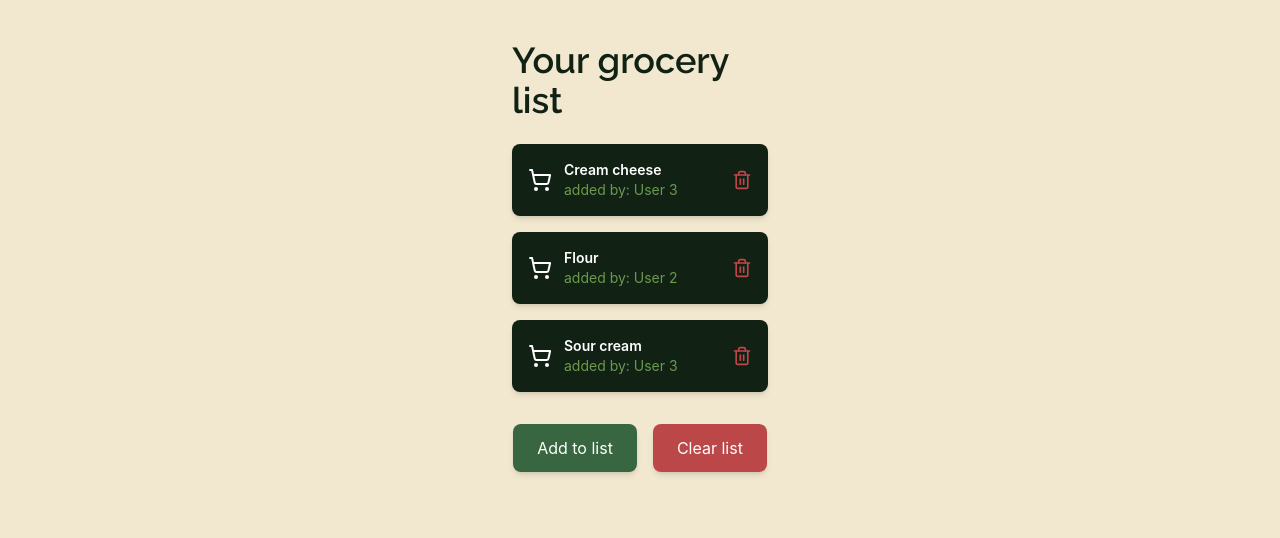
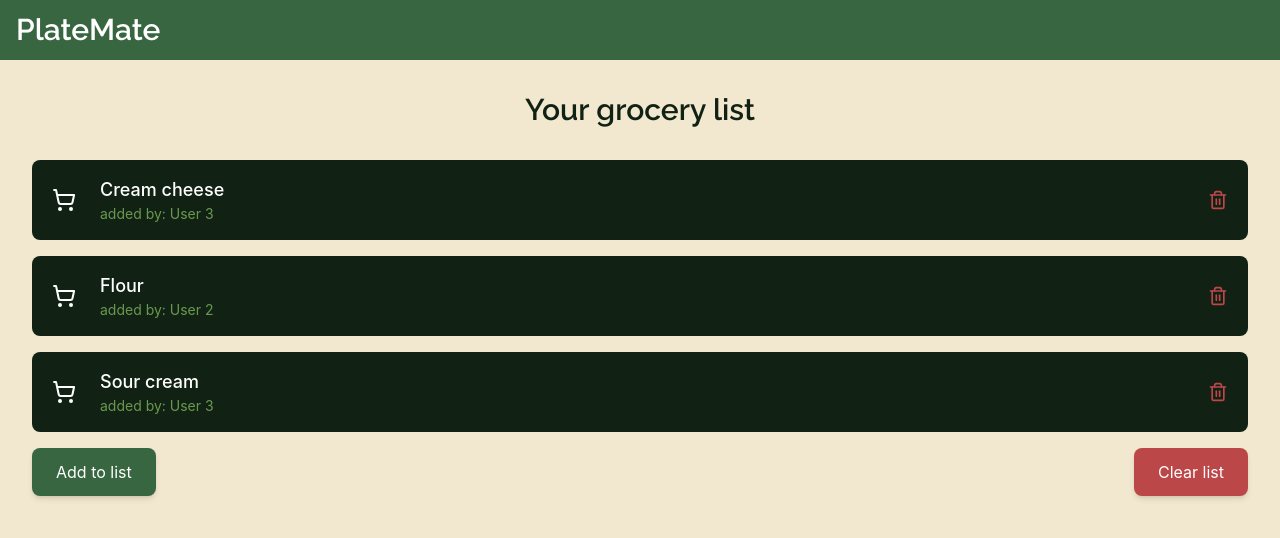
Before and after one commit to Alexia-Crisan/PlateMate, a React (Create React App) app in the folder frontend/: page /list in a window 1280 px wide. Shown: the top 538 px of the page. Built offline with nearby package versions, Linux system fonts and the light colour scheme.

Commit message:
fixed alexia's styling :)

```diff
--- a/frontend/src/App.js
+++ /dev/null
@@ -1,19 +0,0 @@
-import { BrowserRouter as Router, Routes, Route } from "react-router-dom";
-import Home from "./pages/Home";
-import Cirlce from "./pages/Circle";
-import GroceryList from "./pages/GroceryList";
-
-
-function App() {
-  return (
-    <Router>
-      <Routes>
-        <Route path="/" element={<Home />} />
-        <Route path="/circle/:id" element={<Cirlce />} />
-        <Route path="/list" element={<GroceryList />} />
-      </Routes>
-    </Router>
-  );
-}
-
-export default App;
--- /dev/null
+++ b/frontend/src/App.jsx
@@ -0,0 +1,24 @@
+import { BrowserRouter as Router, Routes, Route } from "react-router-dom";
+import Home from "./pages/Home";
+import Cirlce from "./pages/Circle";
+import GroceryList from "./pages/GroceryList";
+import Navbar from "./components/Navbar";
+
+function App() {
+  return (
+    <>
+      <Navbar />
+      <div className="m-8">
+        <Router>
+          <Routes>
+            <Route path="/" element={<Home />} />
+            <Route path="/circle/:id" element={<Cirlce />} />
+            <Route path="/list" element={<GroceryList />} />
+          </Routes>
+        </Router>
+      </div>
+    </>
+  );
+}
+
+export default App;
--- a/frontend/src/components/LineItem.jsx
+++ b/frontend/src/components/LineItem.jsx
@@ -1,31 +1,28 @@
-import React from "react";
-
 export default function LineItem({
   title,
   bottomText,
   leftIcon: LeftIcon,
   rightIcon: RightIcon,
-  onRightIconClick
+  onRightIconClick,
 }) {
   return (
-    <div
+    <ul
       key={title}
-      className="p-4 rounded-lg flex justify-between items-center shadow-md bg-ogreen-900"
+      className="py-4 px-5 rounded-lg flex justify-between items-center bg-ogreen-900"
     >
-      <div className="flex items-center space-x-3">
-        <LeftIcon className="w-6 h-6 text-white" />
-          <div>
-            <p className="font-semibold text-white">{title}</p>
-            <p className="text-sm text-ogreen-400">{bottomText}</p>
-          </div>
+      <div className="flex items-center space-x-6">
+        <LeftIcon className="text-white" />
+        <div>
+          <p className="font-medium text-lg text-white">{title}</p>
+          <p className="text-sm text-ogreen-400">{bottomText}</p>
+        </div>
       </div>
 
-      {RightIcon &&
-      (
+      {RightIcon && (
         <button onClick={onRightIconClick} aria-label={`Delete ${title}`}>
           <RightIcon className="w-5 h-5 text-ored-500 hover:text-ored-600" />
         </button>
       )}
-     </div>
+    </ul>
   );
 }
--- /dev/null
+++ b/frontend/src/components/Navbar.jsx
@@ -0,0 +1,7 @@
+export default function Navbar() {
+  return (
+    <nav className="py-3 bg-ogreen-500 text-white flex items-center px-4">
+      <h1>PlateMate</h1>
+    </nav>
+  );
+}
--- a/frontend/src/index.css
+++ b/frontend/src/index.css
@@ -10,7 +10,6 @@ body {
   -moz-osx-font-smoothing: grayscale;
   @apply bg-oyellow-200;
   @apply text-ogreen-900;
-  @apply mx-12 md:mx-64;
 }
 
 code {
@@ -26,15 +25,15 @@ h3 {
 
 h1 {
   @apply font-semibold;
-  @apply text-4xl;
+  @apply text-3xl;
 }
 
 h2 {
-  @apply text-3xl;
+  @apply text-2xl;
 }
 
 h3 {
-  @apply text-2xl;
+  @apply text-xl;
 }
 
 p {
--- a/frontend/src/pages/GroceryList.js
+++ /dev/null
@@ -1,53 +0,0 @@
-import { useState } from "react";
-import { ShoppingCart, Trash2 } from "lucide-react";
-import LineItem from '../components/LineItem';
-
-export default function GroceryListPage() {
-  const [items, setItems] = useState([
-    { id: 1, name: "Cream cheese", user: "User 3" },
-    { id: 2, name: "Flour", user: "User 2" },
-    { id: 3, name: "Sour cream", user: "User 3" },
-  ]);
-
-  const handleDelete = (id) => {
-    setItems(items.filter((item) => item.id !== id));
-  };
-
-  const handleClear = () => {
-    setItems([]);
-  };
-
-  return (
-    <div className="min-h-screen flex-col justify-between flex items-center">
-      <main className="mx-12 md:mx-64 py-10 ">
-        <h1 className="font-semibold text-4xl mb-6 ">Your grocery list</h1>
-
-        <div className="space-y-4 max-w-md mx-auto">
-          {items.map((item) => (
-            <LineItem
-              key={item.id}
-              title={item.name}
-              bottomText={`added by: ${item.user}`}
-              leftIcon={ShoppingCart}
-              rightIcon={Trash2}
-              onRightIconClick={() => handleDelete(item.id)}
-            />
-          ))}
-        </div>
-
-        <div className="flex justify-center space-x-4 mt-8">
-          <button className="px-6 py-3 rounded-lg shadow-md bg-ogreen-500 text-white hover:bg-ogreen-600 active:bg-ogreen-700">
-            Add to list
-          </button>
-
-          <button
-            onClick={handleClear}
-            className="px-6 py-3 rounded-lg shadow-md bg-ored-500 text-white hover:bg-ored-600 active:bg-ored-700"
-          >
-            Clear list
-          </button>
-        </div>
-      </main>
-    </div>
-  );
-}
--- /dev/null
+++ b/frontend/src/pages/GroceryList.jsx
@@ -0,0 +1,51 @@
+import { useState } from "react";
+import { ShoppingCart, Trash2 } from "lucide-react";
+import LineItem from "../components/LineItem";
+
+export default function GroceryListPage() {
+  const [items, setItems] = useState([
+    { id: 1, name: "Cream cheese", user: "User 3" },
+    { id: 2, name: "Flour", user: "User 2" },
+    { id: 3, name: "Sour cream", user: "User 3" },
+  ]);
+
+  const handleDelete = (id) => {
+    setItems(items.filter((item) => item.id !== id));
+  };
+
+  const handleClear = () => {
+    setItems([]);
+  };
+
+  return (
+    <div className="flex-col justify-center flex items-center ">
+      <h1 className="mb-8">Your grocery list</h1>
+
+      <li className="space-y-4 list-none w-full">
+        {items.map((item) => (
+          <LineItem
+            key={item.id}
+            title={item.name}
+            bottomText={`added by: ${item.user}`}
+            leftIcon={ShoppingCart}
+            rightIcon={Trash2}
+            onRightIconClick={() => handleDelete(item.id)}
+          />
+        ))}
+      </li>
+
+      <div className="flex justify-between mt-4 w-full">
+        <button className="px-6 py-3 rounded-lg shadow-md bg-ogreen-500 text-white hover:bg-ogreen-600 active:bg-ogreen-700">
+          Add to list
+        </button>
+
+        <button
+          onClick={handleClear}
+          className="px-6 py-3 rounded-lg shadow-md bg-ored-500 text-white hover:bg-ored-600 active:bg-ored-700"
+        >
+          Clear list
+        </button>
+      </div>
+    </div>
+  );
+}
```
Also changed, not shown: frontend/src/components/Footer.jsx (added), frontend/src/components/MyButton.jsx (added), frontend/src/pages/Circle.jsx (renamed from frontend/src/pages/Circle.js), frontend/src/pages/Home.jsx (renamed from frontend/src/pages/Home.js).
